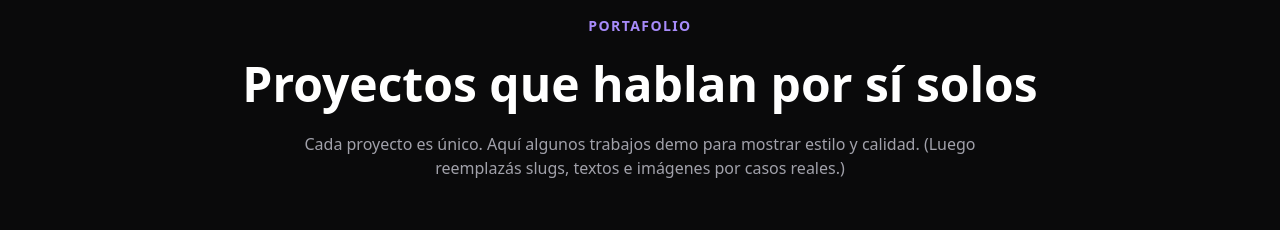
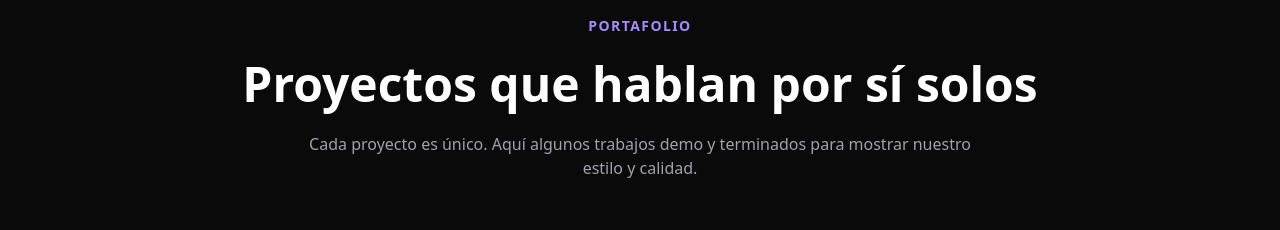
Before and after one commit to jbenavid225/studio-b, a React (Vite) app: page / in a window 1280 px wide. Shown: the part 3060-3290 px from the top of the page. Built offline with nearby package versions, Linux system fonts and the light colour scheme.

Commit message:
refactor(portfolio): improve section title and description copy

```diff
--- a/src/components/landing/PortfolioSection.jsx
+++ b/src/components/landing/PortfolioSection.jsx
@@ -159,8 +159,8 @@ export default function PortfolioSection() {
           </h2>
 
           <p className="text-zinc-400 max-w-2xl mx-auto">
-            Cada proyecto es único. Aquí algunos trabajos demo para mostrar estilo y calidad.
-            (Luego reemplazás slugs, textos e imágenes por casos reales.)
+            Cada proyecto es único. Aquí algunos trabajos demo y terminados para mostrar nuestro estilo y calidad.
+
           </p>
         </motion.div>
 
```
